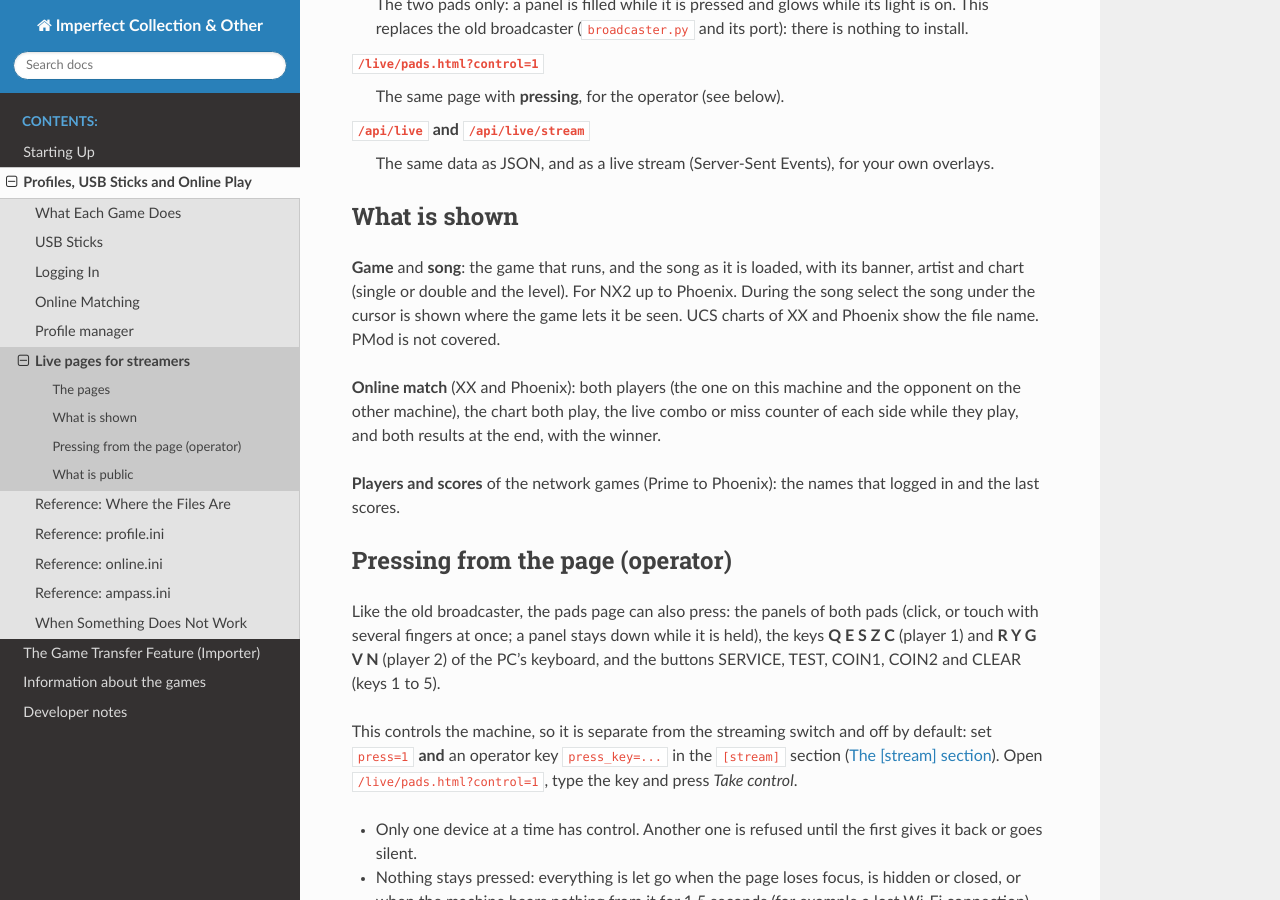
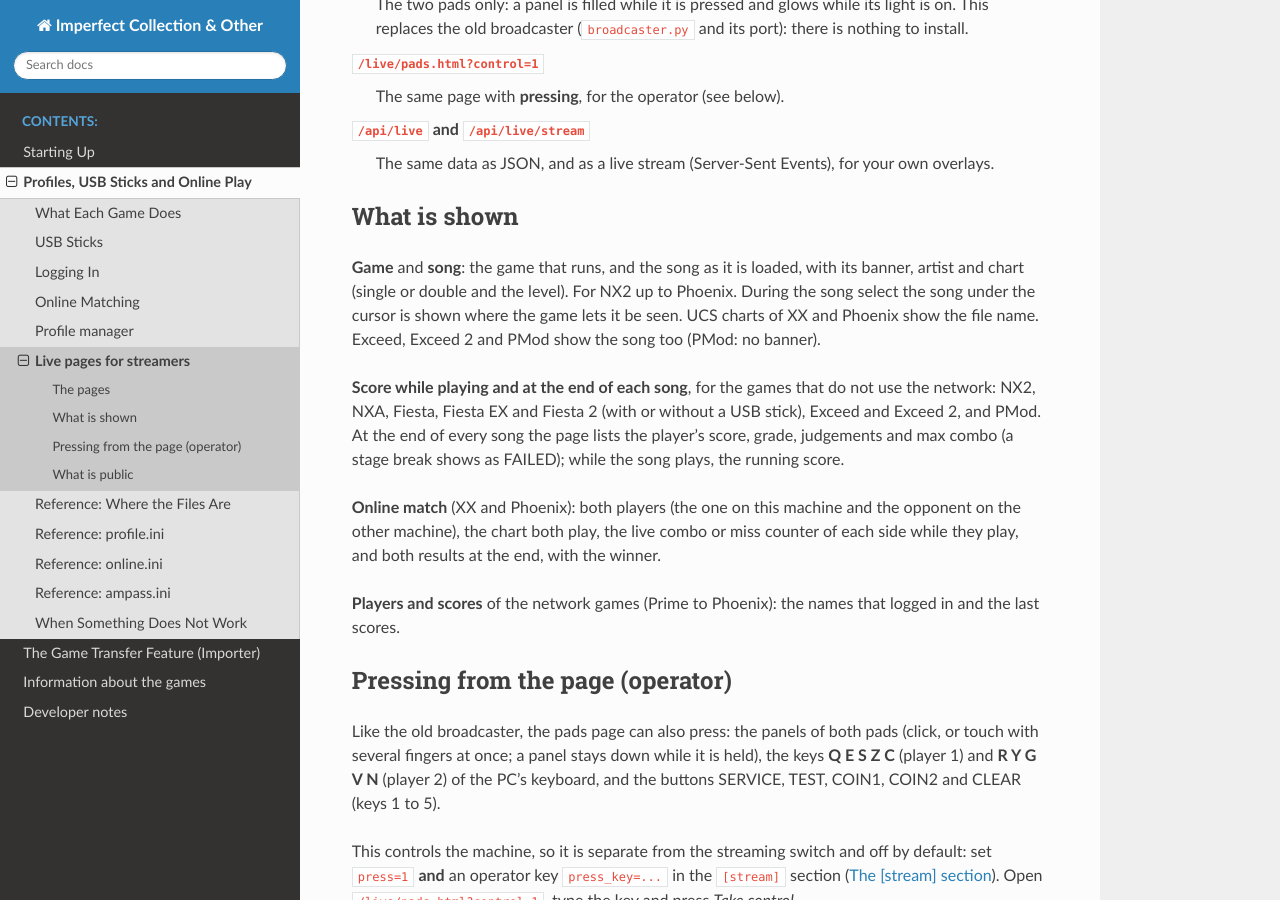
Before and after one commit to ckdur/imperfect-manual, a Sphinx documentation site: the page built from docs/online/streaming.rst, in a window 1280 px wide and 900 px high, scrolled down 705 px. Built offline with Sphinx 7.4.7 and the Read the Docs theme 3.1.0, drawn with Linux system fonts in a browser that asks for light colours.

Commit message:
streaming: song and scores of NX2..Fiesta 2, Exceed and PMod on the live pages
Co-Authored-By: Claude Opus 5.5 <noreply@anthropic.com>

```diff
--- a/docs/online/streaming.rst
+++ b/docs/online/streaming.rst
@@ -46,7 +46,13 @@ What is shown
 with its banner, artist and chart (single or double and the level). For
 NX2 up to Phoenix. During the song select the song under the cursor is shown
 where the game lets it be seen. UCS charts of XX and Phoenix show the file
-name. PMod is not covered.
+name. Exceed, Exceed 2 and PMod show the song too (PMod: no banner).
+
+**Score while playing and at the end of each song**, for the games that do
+not use the network: NX2, NXA, Fiesta, Fiesta EX and Fiesta 2 (with or
+without a USB stick), Exceed and Exceed 2, and PMod. At the end of every
+song the page lists the player's score, grade, judgements and max combo
+(a stage break shows as FAILED); while the song plays, the running score.
 
 **Online match** (XX and Phoenix): both players (the one on this machine and
 the opponent on the other machine), the chart both play, the live combo or
```
